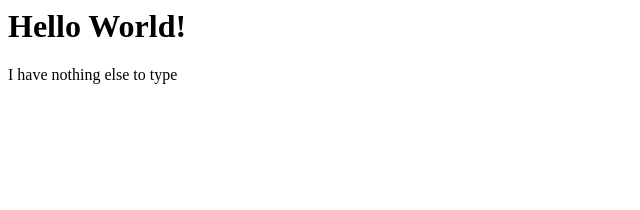
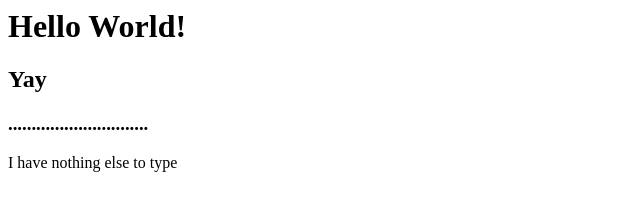
Before and after one commit to ZaraRashid/website-, a plain HTML site: page index.html in a window 1280 px wide. Shown: the whole page, without its empty margins (0-640 px from the left). Drawn offline with Linux system fonts and the light colour scheme.

Commit message:
Update index.html

```diff
--- a/index.html
+++ b/index.html
@@ -4,6 +4,14 @@
     Hello World!
   </h1>
 
+  <h2>
+    Yay
+  </h2>
+
+  <h3>
+    ..............................
+  </h3>
+
   <p1>
     I have nothing else to type
   </p1>
```
